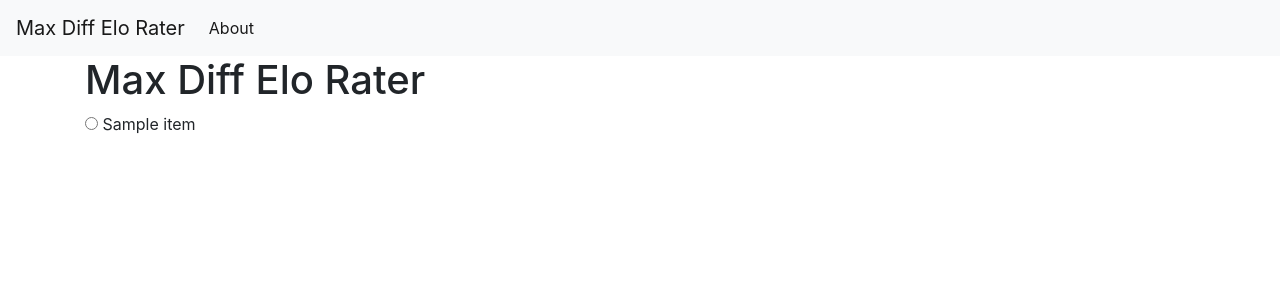
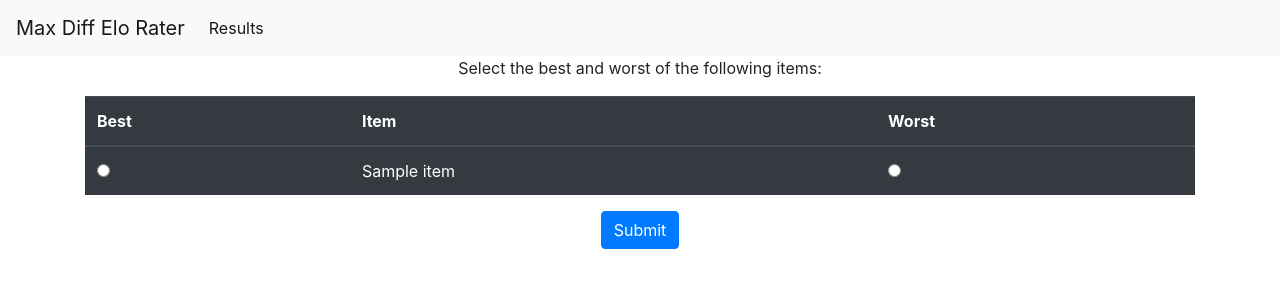
Before and after one commit to suprabhatgurrala/max_diff_elo_rater, a Flask app: template templates/index.html in a window 1280 px wide. Shown: the top 300 px of the page. Run offline with Flask 2, Linux system fonts and the light colour scheme; the template is opened without the code that fills it: most values are stand-ins (such as "Sample title", 1, 10 or a date in 2020); parts of the project's set-up code (start-up, migrations or seed data) failed here and were passed over; some libraries are stand-ins or nearby versions.

Commit message:
barebones working app

```diff
--- a/app.py
+++ b/app.py
@@ -1,13 +1,26 @@
-from flask import Flask, render_template
+from flask import Flask, render_template, request
 from wtforms import StringField, SubmitField
 
 from maxdiff import MaxDiffRater
 
 app = Flask(__name__)
 
+mdr = MaxDiffRater()
+
 @app.route('/')
 def index():
-    mdr = MaxDiffRater()
     sample = mdr.get_sample()
 
-    return render_template('index.html', sample=sample["items"].values)
+    best = request.args.get("best")
+    worst = request.args.get("worst")
+
+    if best is not None and worst is not None:
+        mdr.submit_results(sample.index, best, worst)
+
+    return render_template('index.html', sample=sample["items"])
+
+@app.route('/results')
+def results():
+    df = mdr.elo_ratings.sort_values(["elo", "matches"], ascending=False)
+
+    return render_template('results.html', table=df.to_html(classes=["table", "table-dark", "table-hover"], index=False))
--- a/maxdiff.py
+++ b/maxdiff.py
@@ -18,82 +18,56 @@ class MaxDiffRater:
             self.elo_ratings = elo_ratings
         self.k_factor = k_factor
 
-
     def initialize_items(self):
         self.elo_ratings = pd.read_csv("items.csv", names=["items"])
         self.elo_ratings["elo"] = 1500
         self.elo_ratings["matches"] = 0
         self.store_elo_ratings()
 
-
     def store_elo_ratings(self):
         self.elo_ratings.to_csv("elo_ratings.csv", index_label="id")
-
 
     def load_elo_ratings(self):
         self.elo_ratings = pd.read_csv("elo_ratings.csv", index_col="id")
 
-
-    def update_elo(self, elo_ratings, winner, loser):
+    def update_elo(self, winner, loser):
         print(f"Updating elo for {winner} over {loser}")
         if winner == loser:
             return
 
-        a = elo_ratings.loc[winner]["elo"]
-        b = elo_ratings.loc[loser]["elo"]
+        a = self.elo_ratings.loc[winner]["elo"]
+        b = self.elo_ratings.loc[loser]["elo"]
 
         expected = 1 / (1 + 10**((b - a) / 400))
 
-        rating_change = k_factor * (1 - expected)
+        rating_change = self.k_factor * (1 - expected)
 
-        elo_ratings.at[winner, "elo"] += rating_change
-        elo_ratings.at[loser, "elo"] -= rating_change
+        self.elo_ratings.at[winner, "elo"] += rating_change
+        self.elo_ratings.at[loser, "elo"] -= rating_change
 
-        elo_ratings.at[winner, "matches"] += 1
-        elo_ratings.at[loser, "matches"] += 1
+        self.elo_ratings.at[winner, "matches"] += 1
+        self.elo_ratings.at[loser, "matches"] += 1
 
-        store_elo_ratings(elo_ratings)
+    def submit_results(self, sample_ids, best, worst):
+        best = int(best)
+        worst = int(worst)
+        for i in sample_ids:
+            if i != best:
+                self.update_elo(best, i)
+            if (i != worst) and (i != best):
+                self.update_elo(i, worst)
 
+        self.store_elo_ratings()
 
     def get_sample(self, bucket_size=5):
-        least_sample = self.elo_ratings.nsmallest(bucket_size, "matches", keep="all")
+        i = 1
+        least_sample = self.elo_ratings.nsmallest(i, "matches", keep="all")
+
+        while least_sample.shape[0] < bucket_size:
+            i += 1
+            least_sample = self.elo_ratings.nsmallest(i, "matches", keep="all")
 
         if least_sample.shape[0] > bucket_size:
             least_sample = least_sample.sample(bucket_size)
 
         return least_sample
-
-    def driver(self):
-        bucket_size = 5
-        print(f"You will be given {bucket_size} items. You will be asked to identify the best and worst item in each bucket. Enter -1 to exit.")
-        input_val = 0
-        while input_val != -1:
-            contenders = get_sample(bucket_size)
-
-            display(contenders)
-            print("Enter the index of the best item in this list: ")
-            best = int(input())
-
-            if best == -1:
-                break
-            elif best not in contenders.index:
-                print("Entered index was not one of the options.")
-
-
-            print(f"Marking movie {best} as best.")
-
-            print("Enter the index of the worst item in this list:")
-            worst = int(input())
-
-            if worst == -1:
-                break
-
-            print(f"Marking movie {worst} as worst.")
-
-            for i in contenders.index:
-                if i != best:
-                    update_elo(best, i)
-                if (i != worst) and (i != best):
-                    update_elo(i, worst)
-            elo_ratings.to_csv("elo_ratings.csv", index_label="id")
-            elo_ratings.sort_values("elo", ascending=False)
--- a/templates/base.html
+++ b/templates/base.html
@@ -19,13 +19,13 @@
         <div class="collapse navbar-collapse" id="navbarNav">
             <ul class="navbar-nav">
             <li class="nav-item active">
-                <a class="nav-link" href="#">About</a>
+                <a class="nav-link" href="{{ url_for('results')}}">Results</a>
             </li>
             </ul>
         </div>
     </nav>
     <div class="container">
-        {% block content %} {% endblock %}
+        <center>{% block content %} {% endblock %}</center>
     </div>
 
     <!-- Optional JavaScript -->
--- a/templates/index.html
+++ b/templates/index.html
@@ -1,9 +1,25 @@
 {% extends 'base.html' %}
 
 {% block content %}
-	<h1>{% block title %} Max Diff Elo Rater {% endblock %}</h1>
-	{% for item in sample %}
-		<input type="radio">
-		<label> {{item}} </label><br>
-	{% endfor %}
+	<p>Select the best and worst of the following items:</p>
+	<form>
+		<table class="table table-dark">
+			<thead class="thead-dark">
+				<tr>
+					<th scope="col">Best</th>
+					<th scope="col">Item</th>
+					<th scope="col">Worst</th>
+				</tr>
+			</thead>
+			{% for id, item in sample.iteritems() %}
+
+				<tr>
+					<td><input type="radio" id="best" name="best" value={{id}}></td>
+					<td>{{item}}</td>
+					<td><input type="radio" id="worst" name="worst" value={{id}}></td>
+				</tr>
+			{% endfor %}
+		</table>
+		<input type="submit" id="submit" value="Submit" class="btn btn-primary">
+	</form>
 {% endblock %}
--- /dev/null
+++ b/templates/results.html
@@ -0,0 +1,5 @@
+{% extends 'base.html' %}
+
+{% block content %}
+    {{table | safe}}
+{% endblock %}
```
Also changed, not shown: 1 other file.
